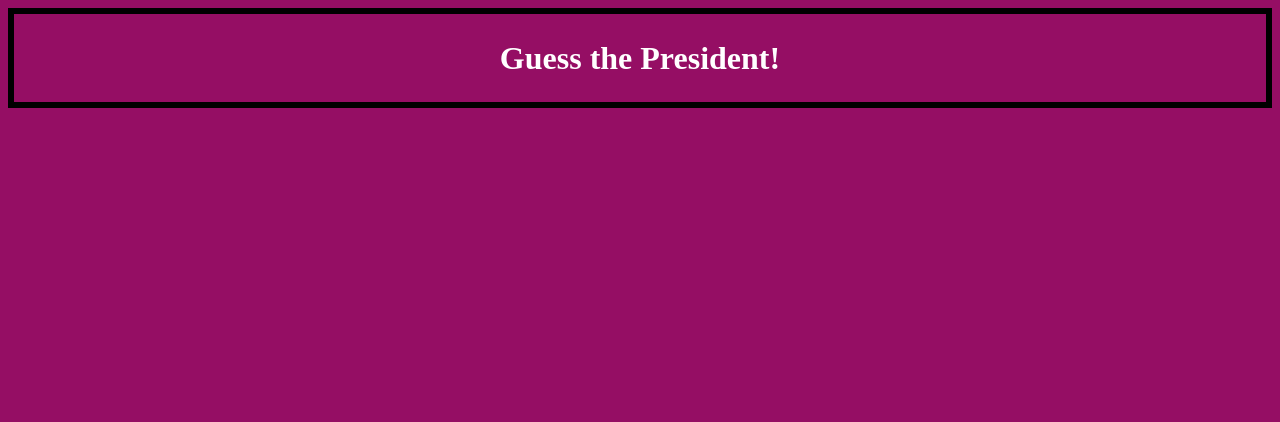
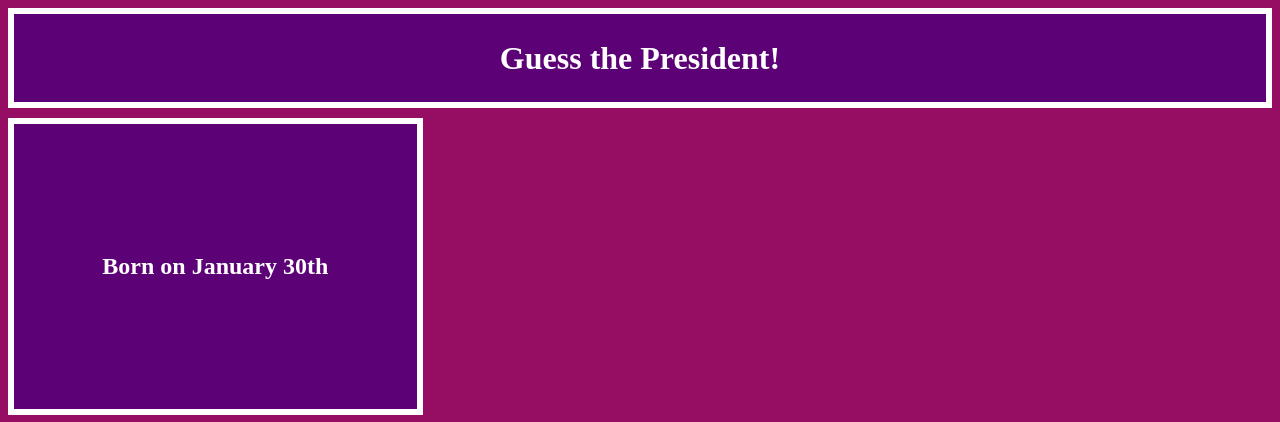
Before and after one commit to SaraZafar1/Assignment-1, a plain HTML site: page index.HTML in a window 1280 px wide. Drawn offline with Linux system fonts and the light colour scheme.

Commit message:
Update index.HTML

```diff
--- a/index.HTML
+++ b/index.HTML
@@ -10,7 +10,7 @@ body {background: #950e64;
          gap: 10px;}
 
 p {color: white;
-   border; 3px solid black;
+   border; 3px solid white;
    width: 300px;
    background-color: navy;}
 
@@ -23,11 +23,19 @@ div {align-content: center;}
          grid-row-end: 2;
          grid-column-start: 1;
          grid-column-end: 4;
-         border: 6px solid black;
+         border: 6px solid white;
+         background-color: #5C0276;
          color: white;
          font-size: 400p; }
 
-.text1 {
+.text1 {grid-row-start: 2;
+        grid-row-end: 3;
+        grid-column-start: 1;
+        grid-column-end: 2;
+        background-color: #5C0276;
+        border: 6px solid white;
+        color: white;
+        font-size: 1000p;}
 
 }
 
@@ -60,6 +68,7 @@ div {align-content: center;}
 </div>
 
 <div class="text1">
+<h2 onclick = "this.innerHTML = '????????????????????????????????????????????????????????'; this. style='color:white;';" ondblclick = "this.innerHTML = '????????????????????????????????????????????????????????'; this.style='color: white;';">Born on January 30th</h2>
 
 </div>
 
```
